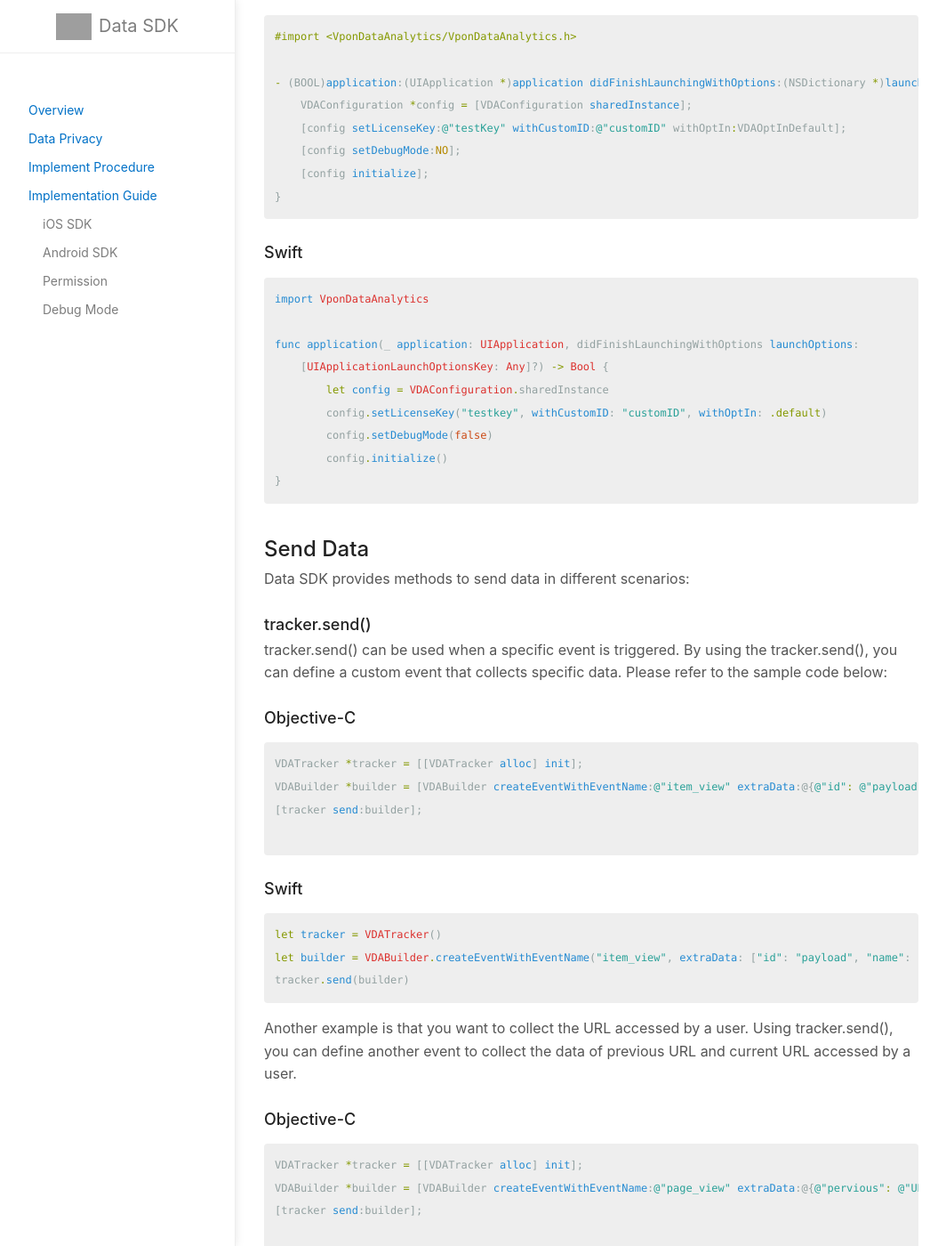
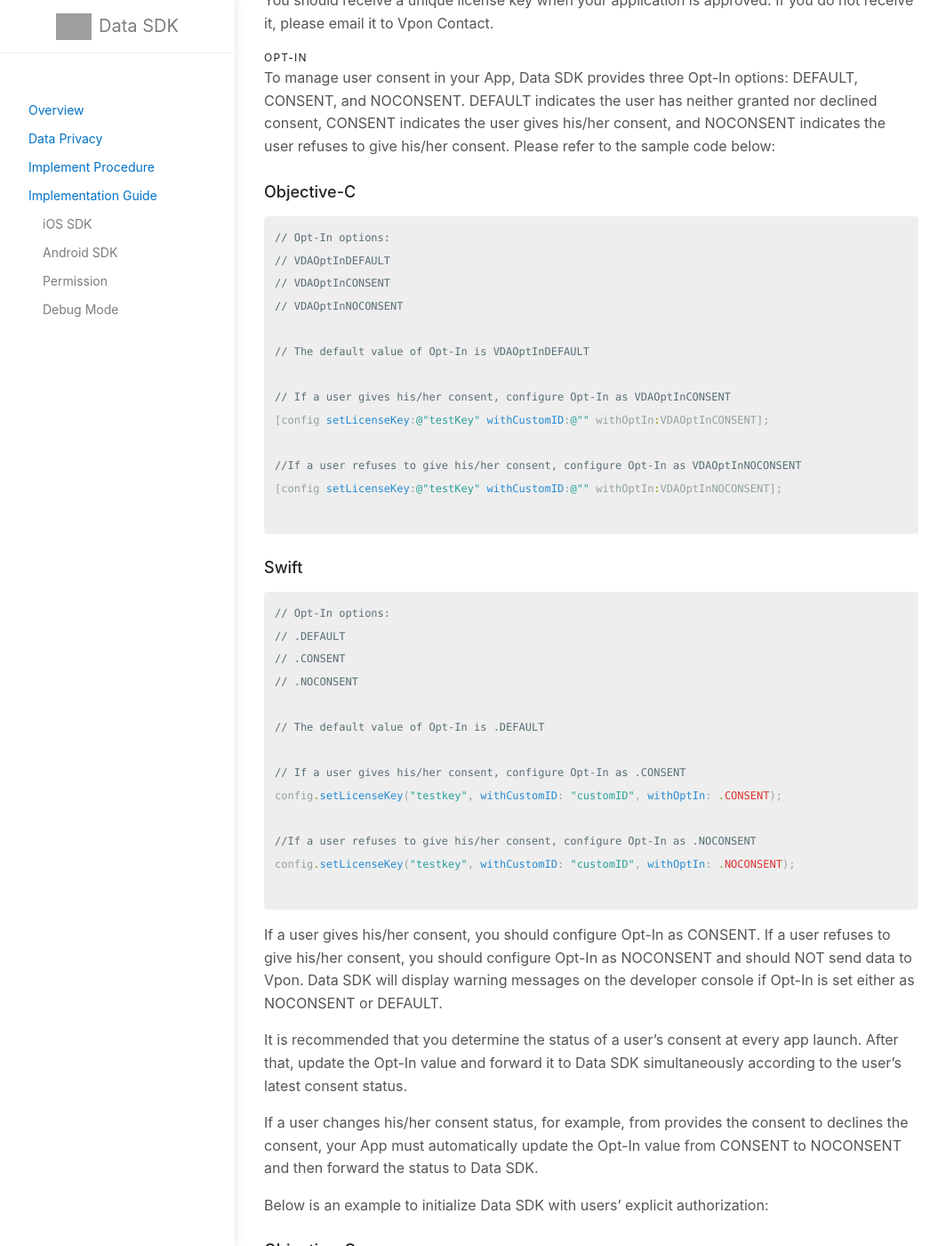
Before and after one commit to vpon-data/data-sdk, a Jekyll site: the page built from docs/ios.md, in a window 1280 px wide and 1400 px high, scrolled down 963 px. Shown: the whole window at 89% size, without its empty margins (107-1171 px from the left). Built offline with Jekyll 4.4.1, drawn with Linux system fonts in a browser that asks for light colours; some of the changed text lies outside the part shown; grey boxes are pictures that could not be loaded.

Commit message:
Update ios.md

````diff
--- a/docs/ios.md
+++ b/docs/ios.md
@@ -43,41 +44,87 @@ import VponDataAnalytics
 
 ## Initialize Data SDK
 
-Please initialize Data SDK in the AppDelegae.h
+Please initialize Data SDK in the `AppDelegae.h` or `AppDelegae.swift` as below
+
+#### License Key
+You should receive a unique license key when your application is approved. If you do not receive it, please email it to Vpon Contact.
+
+
+#### Opt-in
+To manage user consent in your App, Data SDK provides three Opt-In options: DEFAULT, CONSENT, and NOCONSENT. DEFAULT indicates the user has neither granted nor declined consent, CONSENT indicates the user gives his/her consent, and NOCONSENT indicates the user refuses to give his/her consent. Please refer to the sample code below:
 
 ### Objective-C
+```objc
+// Opt-In options:
+// VDAOptInDEFAULT
+// VDAOptInCONSENT
+// VDAOptInNOCONSENT
 
+// The default value of Opt-In is VDAOptInDEFAULT
+
+// If a user gives his/her consent, configure Opt-In as VDAOptInCONSENT
+[config setLicenseKey:@"testKey" withCustomID:@"" withOptIn:VDAOptInCONSENT];
+
+//If a user refuses to give his/her consent, configure Opt-In as VDAOptInNOCONSENT
+[config setLicenseKey:@"testKey" withCustomID:@"" withOptIn:VDAOptInNOCONSENT];
+
+```
+### Swift
+```swift
+// Opt-In options:
+// .DEFAULT
+// .CONSENT
+// .NOCONSENT
+
+// The default value of Opt-In is .DEFAULT
+
+// If a user gives his/her consent, configure Opt-In as .CONSENT
+config.setLicenseKey("testkey", withCustomID: "customID", withOptIn: .CONSENT);
+
+//If a user refuses to give his/her consent, configure Opt-In as .NOCONSENT
+config.setLicenseKey("testkey", withCustomID: "customID", withOptIn: .NOCONSENT);
+
+```
+
+If a user gives his/her consent, you should configure Opt-In as CONSENT. If a user refuses to give his/her consent, you should configure Opt-In as NOCONSENT and should NOT send data to Vpon. Data SDK will display warning messages on the developer console if Opt-In is set either as NOCONSENT or DEFAULT.
+
+It is recommended that you determine the status of a user's consent at every app launch. After that, update the Opt-In value and forward it to Data SDK simultaneously according to the user's latest consent status.
+
+If a user changes his/her consent status, for example, from provides the consent to declines the consent, your App must automatically update the Opt-In value from CONSENT to NOCONSENT and then forward the status to Data SDK.
+
+Below is an example to initialize Data SDK with users' explicit authorization:
+
+
+
+### Objective-C
 ```objc
 #import <VponDataAnalytics/VponDataAnalytics.h>
 
 - (BOOL)application:(UIApplication *)application didFinishLaunchingWithOptions:(NSDictionary *)launchOptions {
     VDAConfiguration *config = [VDAConfiguration sharedInstance];
-    [config setLicenseKey:@"testKey" withCustomID:@"customID" withOptIn:VDAOptInDefault];
+    [config setLicenseKey:@"testKey" withCustomID:@"customID" withOptIn:VDAOptInCONSENT];
     [config setDebugMode:NO];
     [config initialize];
 }
 ```
 
 ### Swift
-
 ```swift
 import VponDataAnalytics
 
 func application(_ application: UIApplication, didFinishLaunchingWithOptions launchOptions:
     [UIApplicationLaunchOptionsKey: Any]?) -> Bool {
         let config = VDAConfiguration.sharedInstance
-        config.setLicenseKey("testkey", withCustomID: "customID", withOptIn: .default)
+        config.setLicenseKey("testkey", withCustomID: "customID", withOptIn: .CONSENT)
         config.setDebugMode(false)
         config.initialize()
 }
 ```
 
+## Send Data
+Data SDK provides tracker.send() method to send data in different scenarios.
 
-## Send Data
-Data SDK provides methods to send data in different scenarios:
-
-### tracker.send()
-tracker.send() can be used when a specific event is triggered. By using the tracker.send(), you can define a custom event that collects specific data. Please refer to the sample code below:
+By using the tracker.send(), you can define a custom event that collects specific data. Please refer to the sample code below:
 
 
 ### Objective-C
@@ -98,7 +145,7 @@ let builder = VDABuilder.createEventWithEventName("item_view", extraData: ["id":
 tracker.send(builder)
 ```
 
-Another example is that you want to collect the URL accessed by a user. Using tracker.send(), you can define another event to collect the data of previous URL and current URL accessed by a user.
+Another example is that you want to collect the URL accessed by a user. Using tracker.send(), you can define another event to collect the data of the previous URL and current URL accessed by a user.
 
 
 ### Objective-C
@@ -120,8 +167,7 @@ tracker.send(builder)
 
 
 ## Debug Mode
-When you initilize Data SDK, you can enable debug mode with setDebugMode:Yes / setDebugMode(true).
-
+When you initialize Data SDK, you can enable debug mode with setDebugMode:Yes / setDebugMode(true).
 
 ### Objective-C
 
````
Also changed, not shown: other parts of docs/ios.md (+5 -4 lines).
